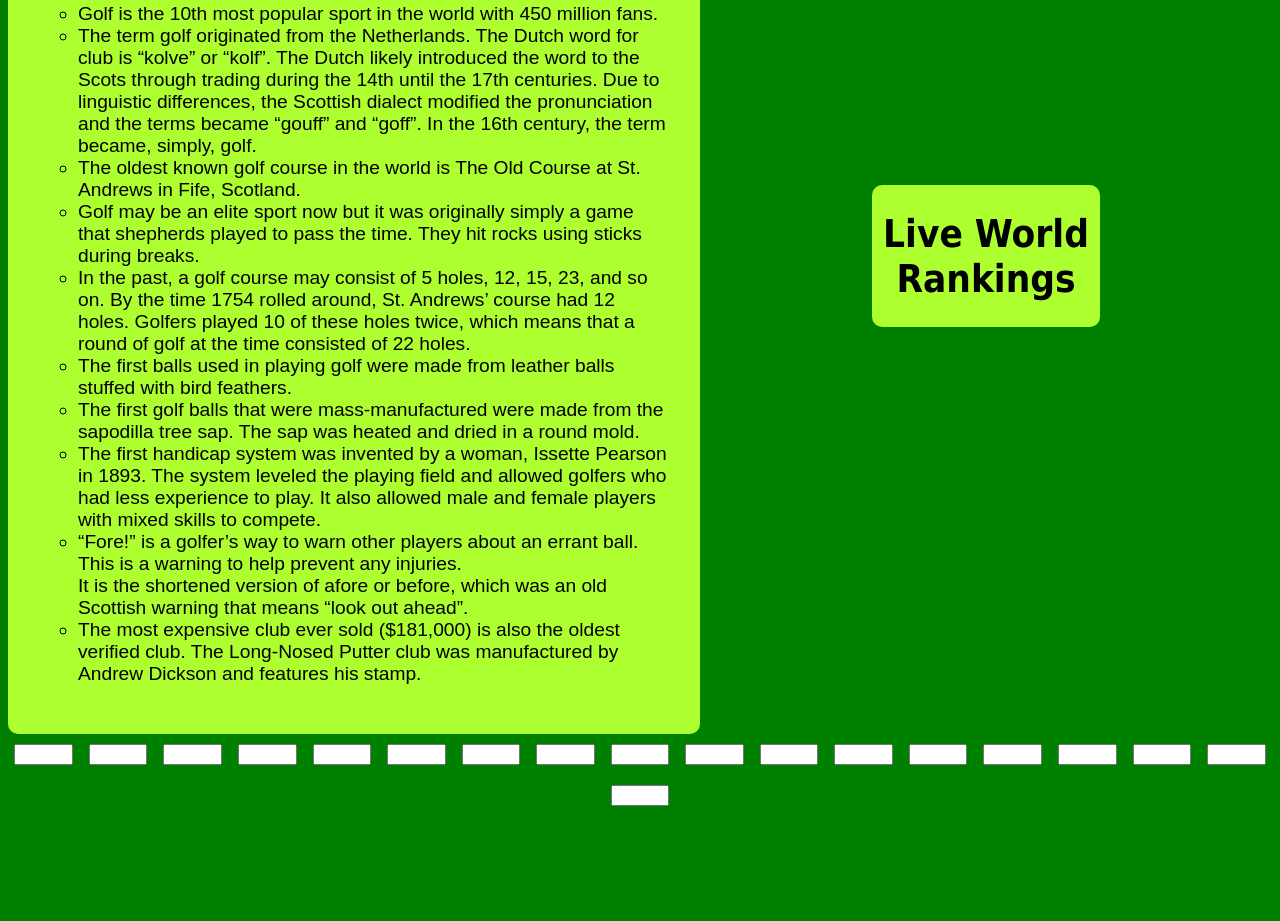
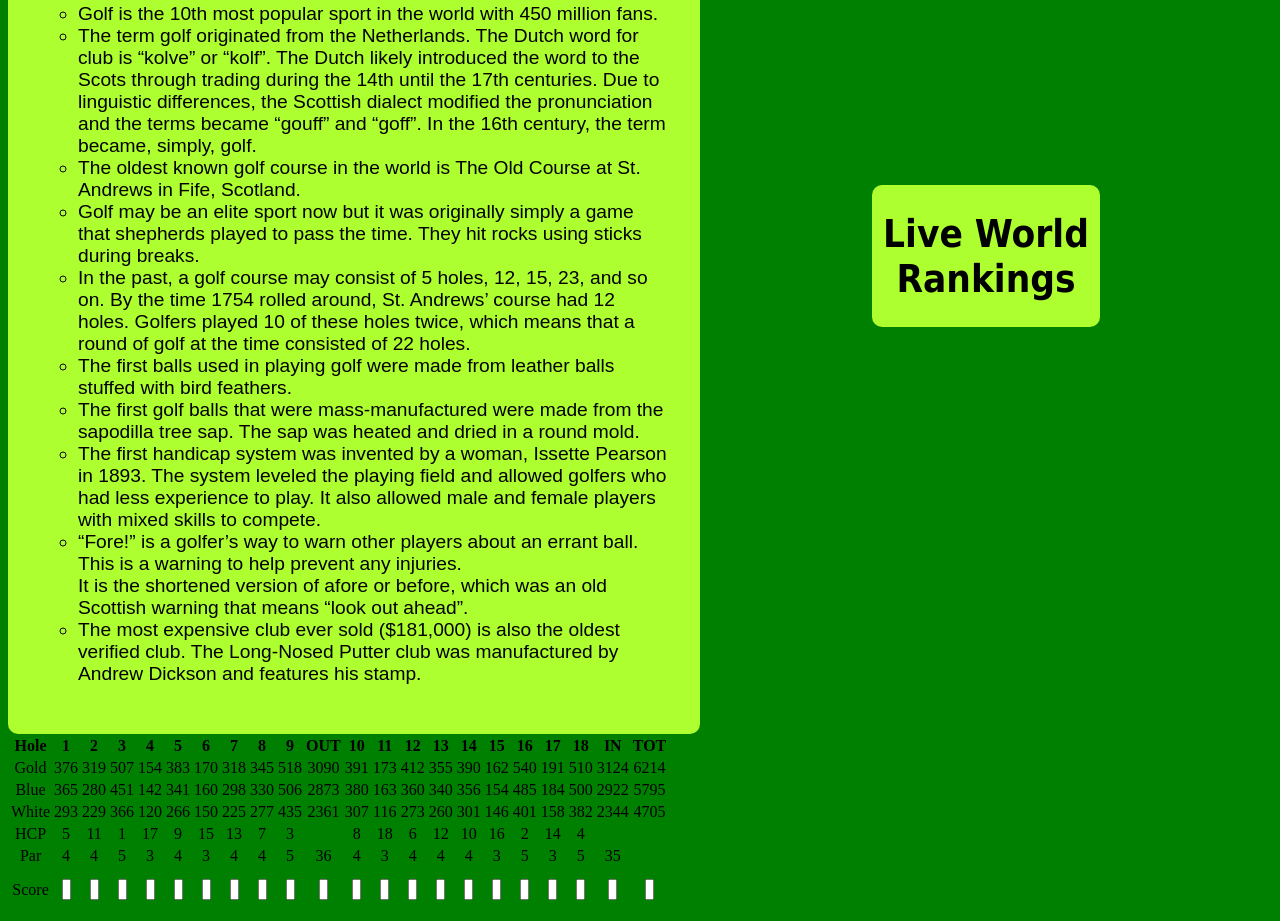
Before and after one commit to mpack89/mpack89.github.io, a plain HTML site: page index.html in a window 1280 px wide. Shown: the part 2748-3669 px from the top of the page. Before the commit the page ends 3572 px from the top, so only its background shows below. Drawn offline with Linux system fonts and the light colour scheme; no server answers.

Commit message:
scorecard update

```diff
--- a/index.html
+++ b/index.html
@@ -191,24 +191,207 @@
       </ul>
     </div>
     <div id="scorecard">
-      <input type="text" id="hole1" required>
-      <input type="text" id="hole2" required>
-      <input type="text" id="hole3" required>
-      <input type="text" id="hole4" required>
-      <input type="text" id="hole5" required>
-      <input type="text" id="hole6" required>
-      <input type="text" id="hole7" required>
-      <input type="text" id="hole8" required>
-      <input type="text" id="hole9" required>
-      <input type="text" id="hole10" required>
-      <input type="text" id="hole11" required>
-      <input type="text" id="hole12" required>
-      <input type="text" id="hole13" required>
-      <input type="text" id="hole14" required>
-      <input type="text" id="hole15" required>
-      <input type="text" id="hole16" required>
-      <input type="text" id="hole17" required>
-      <input type="text" id="hole18" required>
+      <table style="width:50%">
+        <tr id="holes">
+          <th>Hole </th>
+          <th>1</th>
+          <th>2</th>
+          <th>3</th>
+          <th>4</th>
+          <th>5</th>
+          <th>6</th>
+          <th>7</th>
+          <th>8</th>
+          <th>9</th>
+          <th>OUT</th>
+          <th>10</th>
+          <th>11</th>
+          <th>12</th>
+          <th>13</th>
+          <th>14</th>
+          <th>15</th>
+          <th>16</th>
+          <th>17</th>
+          <th>18</th>
+          <th>IN</th>
+          <th>TOT</th>
+
+        </tr>
+
+        <tr>
+          <td>Gold</td>
+          <td>376</td>
+          <td>319</td>
+          <td>507</td>
+          <td>154</td>
+          <td>383</td>
+          <td>170</td>
+          <td>318</td>
+          <td>345</td>
+          <td>518</td>
+          <td>3090</td>
+          <td>391</td>
+          <td>173</td>
+          <td>412</td>
+          <td>355</td>
+          <td>390</td>
+          <td>162</td>
+          <td>540</td>
+          <td>191</td>
+          <td>510</td>
+          <td>3124</td>
+          <td>6214</td>
+        </tr>
+        <tr>
+          <td>Blue</td>
+          <td>365</td>
+          <td>280</td>
+          <td>451</td>
+          <td>142</td>
+          <td>341</td>
+          <td>160</td>
+          <td>298</td>
+          <td>330</td>
+          <td>506</td>
+          <td>2873</td>
+          <td>380</td>
+          <td>163</td>
+          <td>360</td>
+          <td>340</td>
+          <td>356</td>
+          <td>154</td>
+          <td>485</td>
+          <td>184</td>
+          <td>500</td>
+          <td>2922</td>
+          <td>5795</td>
+        </tr>
+        <tr>
+          <td>White</td>
+          <td>293</td>
+          <td>229</td>
+          <td>366</td>
+          <td>120</td>
+          <td>266</td>
+          <td>150</td>
+          <td>225</td>
+          <td>277</td>
+          <td>435</td>
+          <td>2361</td>
+          <td>307</td>
+          <td>116</td>
+          <td>273</td>
+          <td>260</td>
+          <td>301</td>
+          <td>146</td>
+          <td>401</td>
+          <td>158</td>
+          <td>382</td>
+          <td>2344</td>
+          <td>4705</td>
+        </tr>
+        <tr>
+          <td>HCP</td>
+          <td>5</td>
+          <td>11</td>
+          <td>1</td>
+          <td>17</td>
+          <td>9</td>
+          <td>15</td>
+          <td>13</td>
+          <td>7</td>
+          <td>3</td>
+          <td></td>
+          <td>8</td>
+          <td>18</td>
+          <td>6</td>
+          <td>12</td>
+          <td>10</td>
+          <td>16</td>
+          <td>2</td>
+          <td>14</td>
+          <td>4</td>
+          <td></td>
+          <td></td>
+        </tr>
+        <tr>
+          <td>Par</td>
+          <td>4</td>
+          <td>4</td>
+          <td>5</td>
+          <td>3</td>
+          <td>4</td>
+          <td>3</td>
+          <td>4</td>
+          <td>4</td>
+          <td>5</td>
+          <td>36</td>
+          <td>4</td>
+          <td>3</td>
+          <td>4</td>
+          <td>4</td>
+          <td>4</td>
+          <td>3</td>
+          <td>5</td>
+          <td>3</td>
+          <td>5</td>
+          <td>35</td>
+          <td></td>
+        </tr>
+
+
+
+
+
+
+          <tr>
+          <td>Score</td>
+          <td><input type="text" id="hole1" required></td>
+          <td><input type="text" id="hole2" required></td>
+          <td><input type="text" id="hole3" required></td>
+          <td><input type="text" id="hole4" required></td>
+          <td><input type="text" id="hole5" required></td>
+          <td><input type="text" id="hole6" required></td>
+          <td><input type="text" id="hole7" required></td>
+          <td><input type="text" id="hole8" required></td>
+          <td><input type="text" id="hole9" required></td>
+          <td><input type="text" id="front9" required></td>
+          <td><input type="text" id="hole10" required></td>
+          <td><input type="text" id="hole11" required></td>
+          <td><input type="text" id="hole12" required></td>
+          <td><input type="text" id="hole13" required></td>
+          <td><input type="text" id="hole14" required></td>
+          <td><input type="text" id="hole15" required></td>
+          <td><input type="text" id="hole16" required></td>
+          <td><input type="text" id="hole17" required></td>
+          <td><input type="text" id="hole18" required></td>
+          <td><input type="text" id="back9" required></td>
+          <td><input type="text" id="total" required></td>
+
+          </tr>
+
+      </table>
+
+
+
+
+
+
+
+
+
+
+
+
+
+
+
+
+
+
+
+
+
 
 
     </div>
```
